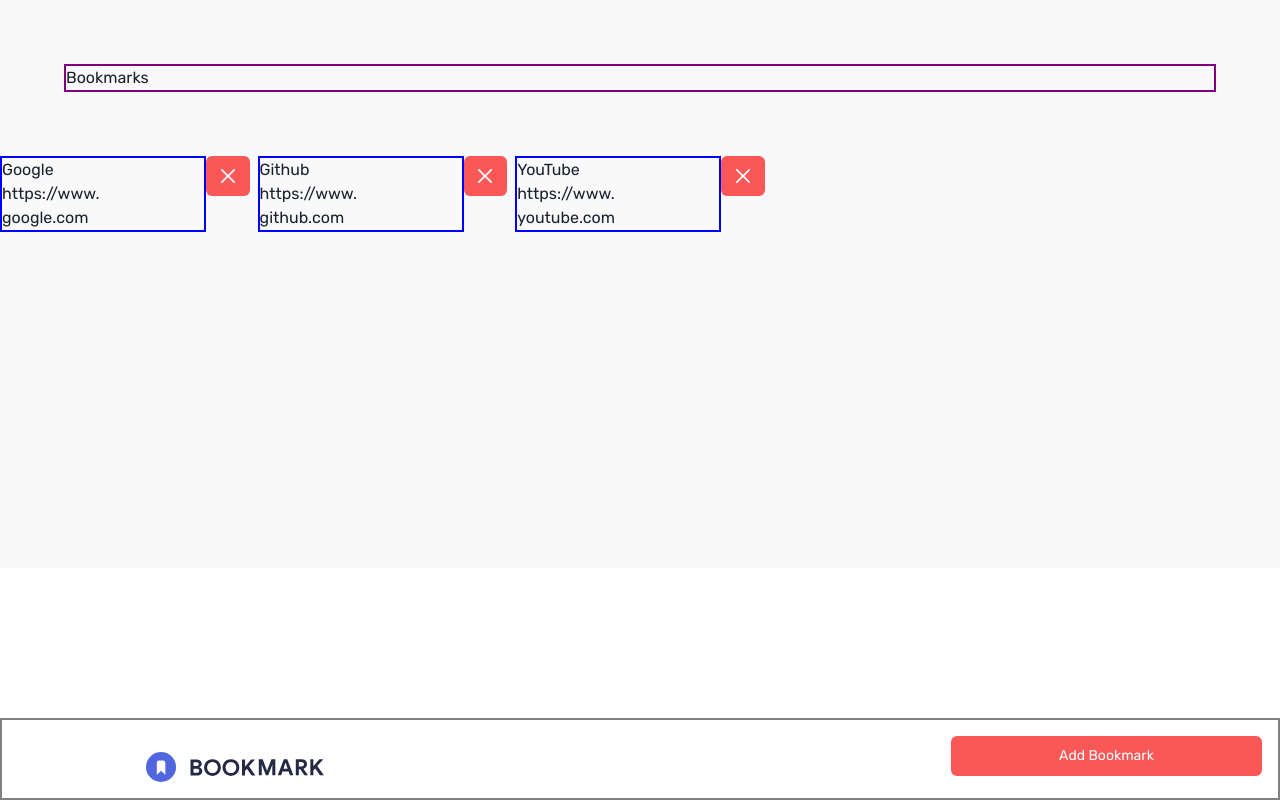
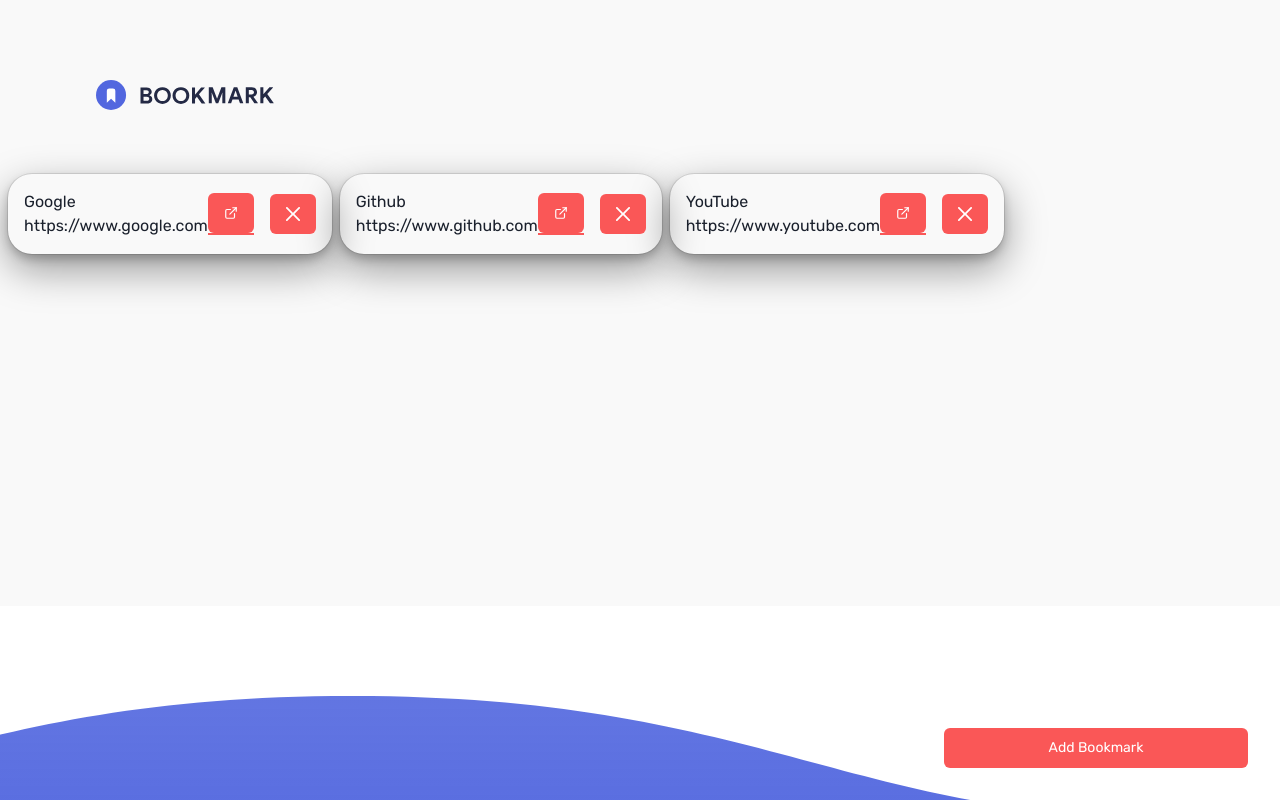
Before and after one commit to ayushy11/Bookmark, a Next.js app: page /bookmark in a window 1280 px wide. Built offline with nearby package versions, Linux system fonts and the light colour scheme.

Commit message:
fix: style

```diff
--- a/components/Bookmark/AddBookmark.js
+++ b/components/Bookmark/AddBookmark.js
@@ -1,5 +1,12 @@
 import React, { useState } from "react";
-import { Flex, Input, Button } from "@chakra-ui/react";
+import {
+  Flex,
+  Input,
+  Button,
+  InputRightAddon,
+  InputGroup,
+  InputLeftAddon,
+} from "@chakra-ui/react";
 import {
   AlertDialog,
   AlertDialogBody,
@@ -55,12 +62,15 @@
               type="text"
               onChange={handleNameChange}
             />
+            <InputGroup size="sm">
+              <InputLeftAddon children="https://" />
               <Input
                 placeholder="URL"
                 value={newData.urls}
                 type="text"
                 onChange={handleUrlChange}
               />
+            </InputGroup>
           </AlertDialogBody>
           <AlertDialogFooter>
             <Button ref={cancelRef} onClick={onClose}>
--- a/components/Bookmark/Bookmark.js
+++ b/components/Bookmark/Bookmark.js
@@ -1,7 +1,7 @@
 import React from "react";
 // import { Button } from "@/lib/theme/Button";
 import { Flex, Text, Button } from "@chakra-ui/react";
-import { CloseIcon, HamburgerIcon } from "@chakra-ui/icons";
+import { CloseIcon, ExternalLinkIcon } from "@chakra-ui/icons";
 
 function Bookmark(props) {
   console.log("IMP", props);
@@ -12,14 +12,30 @@
   };
 
   return (
-    <Flex w="100%" h="auto">
-      <Flex w="100%" border="2px solid blue" flexDir="column">
-        <Text w="50%">{name}</Text>
-        <Text w="50%">{url}</Text>
+    <Flex
+      ml="0.5rem"
+      mr="0.5rem"
+      w="100%"
+      h="auto"
+      // border="2px solid blue"
+      boxShadow="dark-lg"
+      p={4}
+      borderRadius="1.5rem"
+    >
+      <Flex w="100%" flexDir="column">
+        <Text w="80%">{name}</Text>
+        <Text w="100%">{url}</Text>
       </Flex>
-      <Button onClick={deleteBookmark}>
-        <CloseIcon />
-      </Button>
+      <Flex justifyContent="space-between" alignItems="center" w="70%">
+        <a href={`//${url}`} target="_blank" rel="noopener noreferrer">
+          <Button>
+            <ExternalLinkIcon />
+          </Button>
+        </a>
+        <Button onClick={deleteBookmark}>
+          <CloseIcon />
+        </Button>
+      </Flex>
     </Flex>
   );
 }
--- a/components/Bookmark/BookmarkHome.js
+++ b/components/Bookmark/BookmarkHome.js
@@ -69,37 +69,39 @@
       <Flex justifyContent="space-between" flexDir="column" h="100%">
         <Flex
           m={{ sm: "4rem" }}
-          border="2px solid purple"
+          // border="2px solid purple"
           flexDirection={{ xs: "column", sm: "row-reverse" }}
           maxWidth="1440px"
           position="relative"
           height="100%"
           justifyContent={{ xs: "center", sm: "left" }}
         >
-          Bookmarks
+          <Image
+            src="/images/logo-bookmark.svg"
+            pl={{ xs: "0rem", sm: "2rem" }}
+            mt={{ sm: "1rem" }}
+            h="1.875rem"
+          />
         </Flex>
 
         <Bookmarks bookmarks={state.bookmarks} delBookmark={delBookmark} />
 
         <Flex
-          border="2px solid grey"
+          // border="2px solid grey"
           w={{ xs: "150%", sm: "100%" }}
-          p="1rem"
-          justifyContent={{ xs: "space-between" }}
+          p="2rem"
+          justifyContent={{ xs: "flex-end" }}
           position="fixed"
           bottom="0"
+          background="url(/images/wave.svg)"
+          backgroundSize="1600px 198"
+          animation="animate-wave-2 20s linear infinite"
+          z-index="1000"
+          opacity="1"
+          animationDelay="0s"
+          bottom="0"
         >
-          <Flex w={{ sm: "50%" }}>
-            <Image
-              src="/images/logo-bookmark.svg"
-              pl={{ xs: "0rem", sm: "8rem" }}
-              mt={{ sm: "1rem" }}
-              h="1.875rem"
-              zIndex="10000"
-            />
-          </Flex>
           <AddBookmark addBookmark={addBookmark} />
-          {/* <BookmarkDialog /> */}
         </Flex>
       </Flex>
     </Section>
--- a/components/Extension/Extension.js
+++ b/components/Extension/Extension.js
@@ -15,7 +15,7 @@
   return (
     <Section bg="#f9f9f9" zIndex="1" px="0rem" w={{xs:"150%",sm:"100%"}}>
       <Flex
-        border="2px solid purple"
+        // border="2px solid purple"
         w={{ xs: "100%", sm: "100%" }}
         flexDirection={{ xs: "column", sm: "column" }}
         maxWidth="1440px"
@@ -26,7 +26,7 @@
         // mb="8rem"
       >
         <Flex
-          border="2px solid red"
+          // border="2px solid red"
           flexDirection="column"
           alignItems={{ xs: "center", sm: "center" }}
           // justifyContent="center"
@@ -57,7 +57,7 @@
           </Text>
         </Flex>
         <Flex
-          border="2px solid green"
+          // border="2px solid green"
           flexDirection={{ xs: "column", sm: "row" }}
           w={{ xs: "100%", sm: "100%" }}
           alignItems="center"
--- a/components/Info/Info.js
+++ b/components/Info/Info.js
@@ -19,7 +19,7 @@
   return (
     <Section bg="#f9f9f9" zIndex="1" px="0rem" w={{ xs: "150%", sm: "100%" }}>
       <Flex
-        border="2px solid purple"
+        // border="2px solid purple"
         w={{ xs: "100%", sm: "100%" }}
         flexDirection={{ xs: "column", sm: "column" }}
         maxWidth="1440px"
@@ -30,7 +30,7 @@
         // mb="8rem"
       >
         <Flex
-          border="2px solid red"
+          // border="2px solid red"
           flexDirection="column"
           alignItems={{ xs: "center", sm: "center" }}
           // justifyContent="center"
@@ -62,7 +62,7 @@
           </Text>
           <Flex
             w="100%"
-            border="2px solid orange"
+            // border="2px solid orange"
             h="auto"
             fontSize={{ xs: "1.5rem", sm: "1.2rem" }}
             mb="1rem"
--- a/components/Navbar/Navbar.js
+++ b/components/Navbar/Navbar.js
@@ -17,7 +17,7 @@
 
   return (
     <Flex
-      border="2px solid grey"
+      // border="2px solid grey"
       w={{ xs: "150%", sm: "100%" }}
       p="3rem"
       justifyContent={{ xs: "space-between" }}
--- a/styles/globals.css
+++ b/styles/globals.css
@@ -44,3 +44,11 @@
 .hidden {
   display: none !important;
 }
+
+@keyframes animate-wave-1{0% {background-position-x: 0;}
+    100% {background-position-x: 1600px;}
+}
+
+@keyframes animate-wave-2{0% {background-position-x: 0;}
+    100% {background-position-x: -1600px;}
+}
```
Also changed, not shown: components/Features/Features.js (+11 -9 lines), components/Hero/Hero.js (+4 -4 lines), public/images/wave.svg (added). Lines whose indentation alone changed are shown as unchanged.
